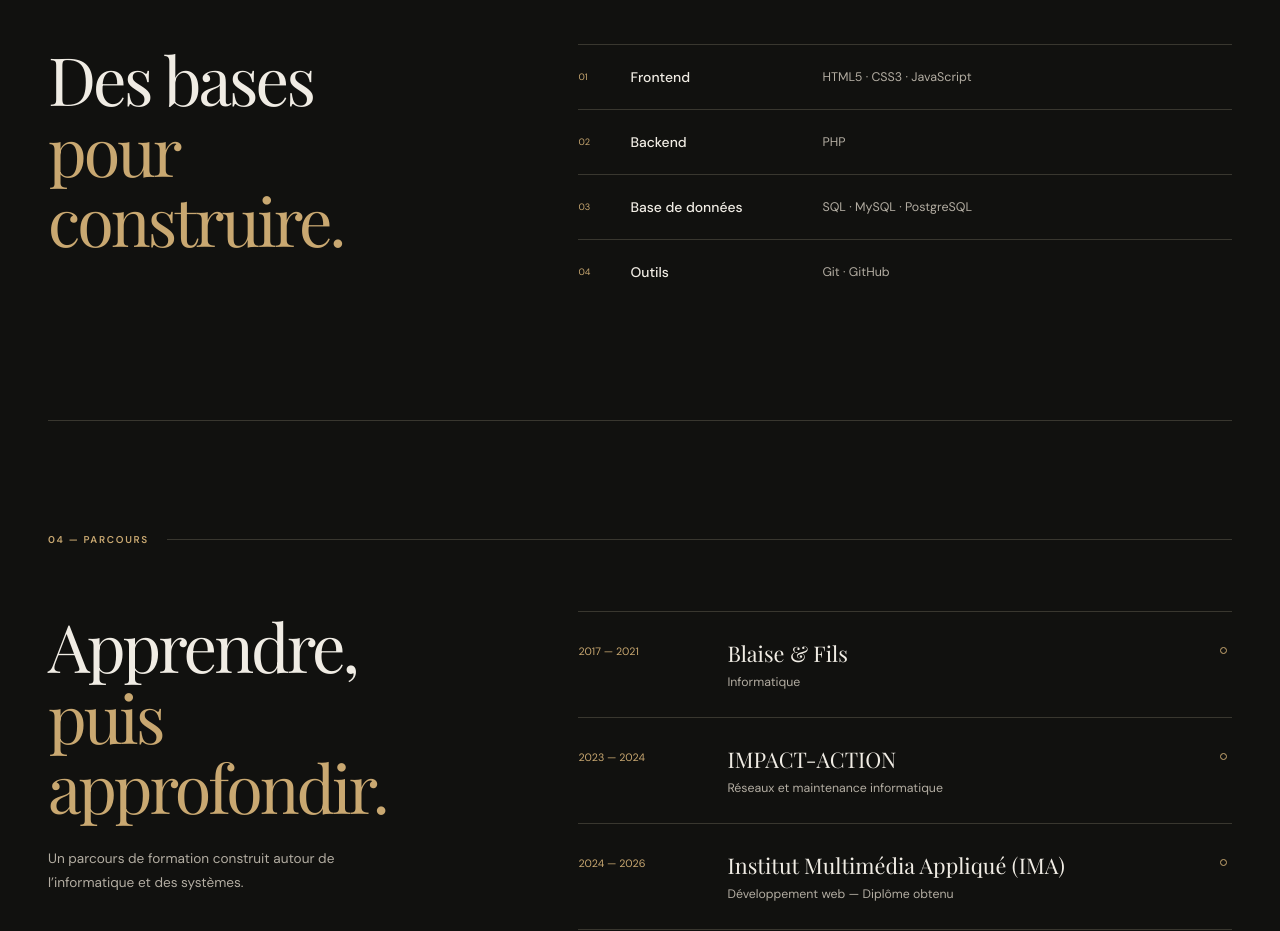
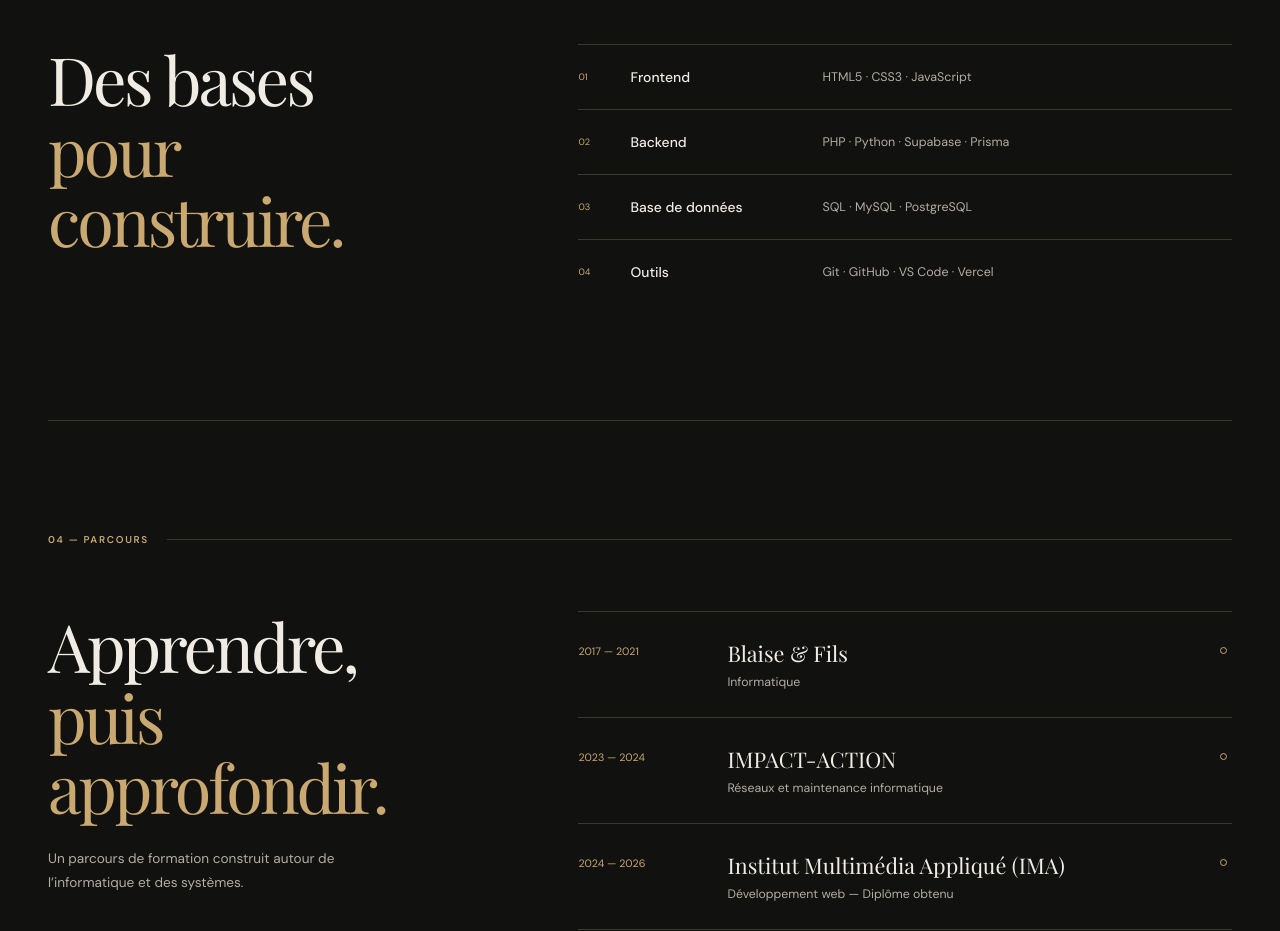
Before and after one commit to hypolyteay-crypto/hypolyteportfolio, a React (Vite) app: page / in a window 1280 px wide. Shown: the part 3060-3991 px from the top of the page. Built offline with nearby package versions, Linux system fonts and the light colour scheme; a web font is replaced by a local one.

Commit message:
Add Python and development tools to skills

```diff
--- a/src/data/portfolio.ts
+++ b/src/data/portfolio.ts
@@ -34,9 +34,9 @@ export const projects = [{
 
 export const skills = [
   { label: 'Frontend', items: ['HTML5', 'CSS3', 'JavaScript'] },
-  { label: 'Backend', items: ['PHP'] },
+  { label: 'Backend', items: ['PHP', 'Python', 'Supabase', 'Prisma'] },
   { label: 'Base de données', items: ['SQL', 'MySQL', 'PostgreSQL'] },
-  { label: 'Outils', items: ['Git', 'GitHub'] },
+  { label: 'Outils', items: ['Git', 'GitHub', 'VS Code', 'Vercel'] },
 ]
 
 export const education = [
```
